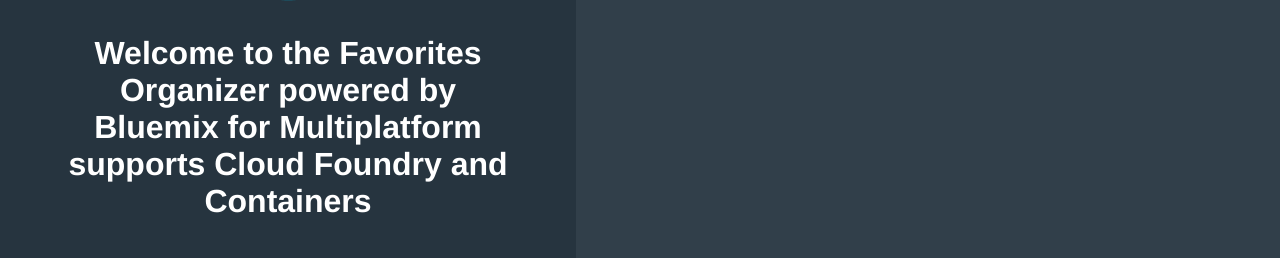
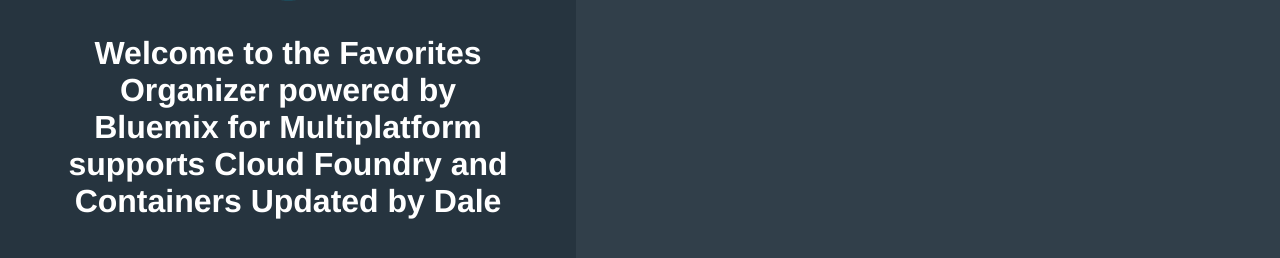
Before and after one commit to dscherme/Multiplatform-1473309056471, a website: page views/index.html in a window 1280 px wide. Shown: the part 254-512 px from the top of the page. Drawn offline with Linux system fonts and the light colour scheme; no server answers; files whose address does not match are found by name.

Commit message:
Changed Title Page

```diff
--- a/views/index.html
+++ b/views/index.html
@@ -11,7 +11,7 @@
 	<div class="leftHalf">
 <img class="newappIcon" src="images/newapp-icon.png">
 				<h1>
-					Welcome to the <span class="blue">Favorites Organizer powered by Bluemix for Multiplatform supports Cloud Foundry and Containers</span>
+					Welcome to the <span class="blue">Favorites Organizer powered by Bluemix for Multiplatform supports Cloud Foundry and Containers Updated by Dale</span>
 				</h1>
 	</div>
 	<div class = "rightHalf">
```
